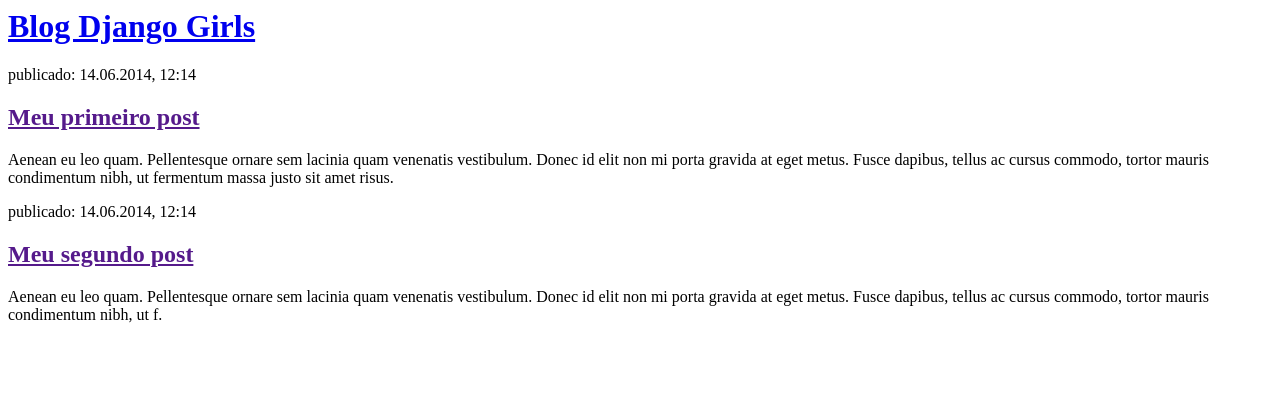
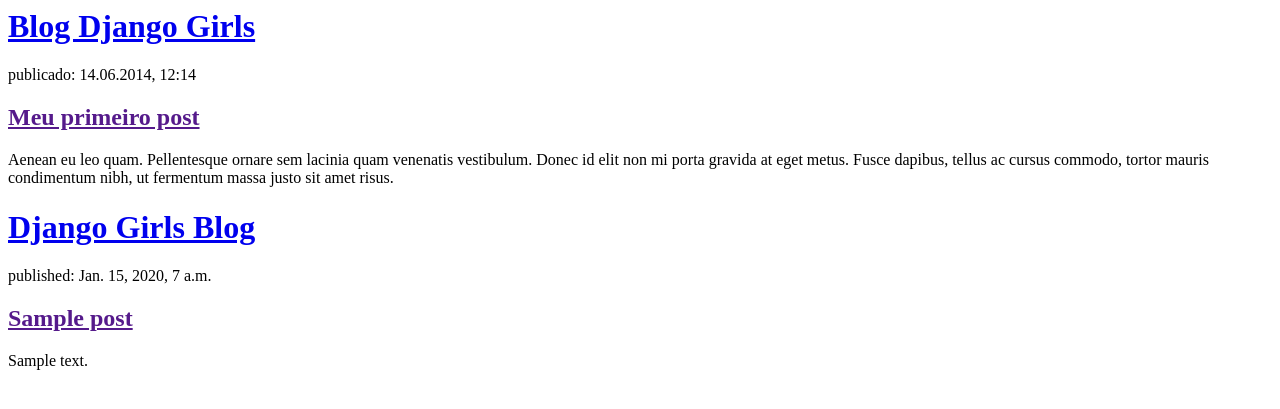
Before and after one commit to LindaMHashimoto/my-first-blog1, a Django app: page / in a window 1280 px wide. Shown: the top 409 px of the page. Run offline with Django 3.2, Linux system fonts and the light colour scheme; tables that the repository leaves empty hold one stand-in row (values such as "Sample post").

Commit message:
Modified templates to display posts from database.

```diff
--- a/blog/templates/blog/post_list.html
+++ b/blog/templates/blog/post_list.html
@@ -14,9 +14,15 @@
         </div>
 
         <div>
-            <p>publicado: 14.06.2014, 12:14</p>
-            <h2><a href="">Meu segundo post</a></h2>
-            <p>Aenean eu leo quam. Pellentesque ornare sem lacinia quam venenatis vestibulum. Donec id elit non mi porta gravida at eget metus. Fusce dapibus, tellus ac cursus commodo, tortor mauris condimentum nibh, ut f.</p>
-        </div>
+    <h1><a href="/">Django Girls Blog</a></h1>
+</div>
+
+{% for post in posts %}
+    <div>
+        <p>published: {{ post.published_date }}</p>
+        <h2><a href="">{{ post.title }}</a></h2>
+        <p>{{ post.text|linebreaksbr }}</p>
+    </div>
+{% endfor %}
     </body>
 </html>
--- a/blog/views.py
+++ b/blog/views.py
@@ -1,6 +1,8 @@
 from django.shortcuts import render
-
+from django.utils import timezone
+from .models import Post
 # Create your views here.
 
 def post_list(request):
-    return render(request, 'blog/post_list.html', {})
+    posts = Post.objects.filter(published_date__lte=timezone.now()).order_by('published_date')
+    return render(request, 'blog/post_list.html', {'posts': posts})
```
